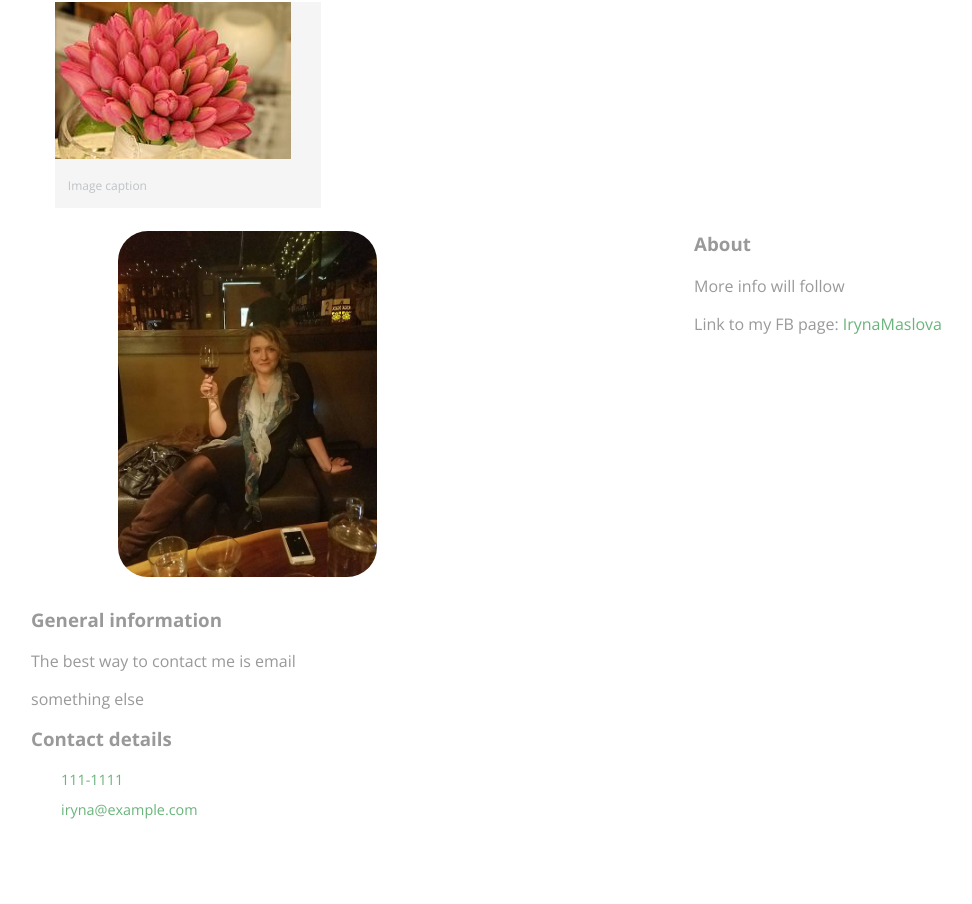
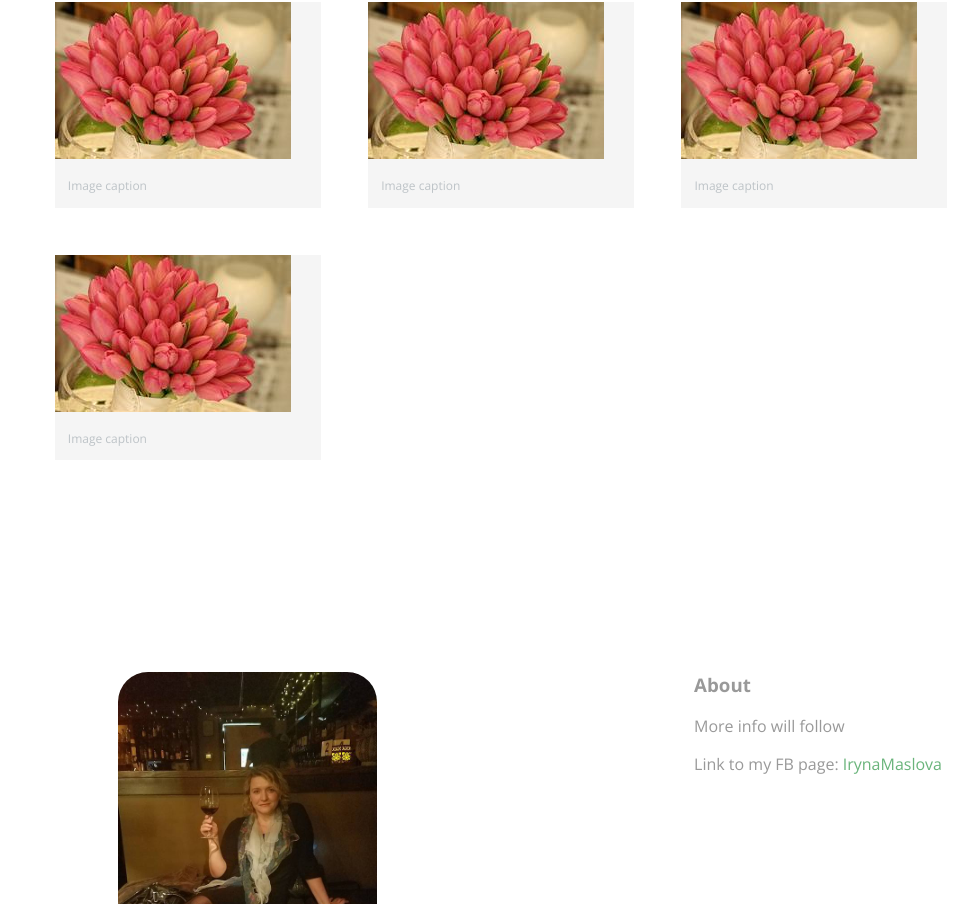
Before and after one commit to maslovai/BacNet-search, a plain HTML site: page index.html in a window 1280 px wide. Shown: the part 293-1197 px from the top of the page, without its empty margins (139-1111 px from the left). Drawn offline with nearby package versions, Linux system fonts and the light colour scheme; a web font is replaced by a local one.

Commit message:
some styles corrected

```diff
--- a/index.html
+++ b/index.html
@@ -42,6 +42,30 @@
           </a>
           <!-- </div> -->
         </li>
+        <li>
+          <!-- <div id = "image-div"> -->
+          <a href="">
+            <img id="img-gallery" src="images/tulips.jpg" alt="">
+            <p>Image caption</p>
+          </a>
+          <!-- </div> -->
+        </li>
+        <li>
+          <!-- <div id = "image-div"> -->
+          <a href="">
+            <img id="img-gallery" src="images/tulips.jpg" alt="">
+            <p>Image caption</p>
+          </a>
+          <!-- </div> -->
+        </li>
+        <li>
+          <!-- <div id = "image-div"> -->
+          <a href="">
+            <img id="img-gallery" src="images/tulips.jpg" alt="">
+            <p>Image caption</p>
+          </a>
+          <!-- </div> -->
+        </li>
     </section>
   </div>
 
@@ -56,7 +80,7 @@
     </section>
   </div>
 
-  <div idxs="my-contact">
+  <div id="my-contact">
     <section id="primary">
       <h3>General information</h3>
       <p>The best way to contact me is email</p>
--- a/style.css
+++ b/style.css
@@ -122,15 +122,15 @@ color: #32673f;
 #gallery li
 {
   float:left;
-  width:45%;
-  margin:2.5%;
+  /*width:45%;*/
+  margin: 2.5%;
   background-color:#f5f5f5;
   color: #bdc3c7;
 }
 
-a #img-gallery{
+/*a #img-gallery{
   max-width: 100%;
-}
+}*/
 
 #gallery li a p
 {
@@ -177,16 +177,17 @@ Page: CONTACT
 
 }
 
-.contact-info li.phone a {background-image: url('../img/phone.png');}
+/*.contact-info li.phone a {background-image: url('../img/phone.png');}
 
 .contact-info li.mail a {background-image: url('../img/mail.png');}
 
-.contact-info li.twitter a {background-image: url('../img/twitter.png');}
+.contact-info li.twitter a {background-image: url('../img/twitter.png');}*/
 
 /************************
 Page: BLOG
 *************************/
 #my-blog{
+  padding-top: 20%;
   clear:both;
   display: flex;
   justify-content: space-around;
@@ -203,7 +204,7 @@ Page: BLOG
 /****************CONTACT******************/
 #my-contact{
   clear:both;
-  padding-top: 10%;
+  padding-top: 20%;
   display: flex;
   justify-content: space-around;
 }
```
Also changed, not shown: contact.html (+3 -3 lines).
